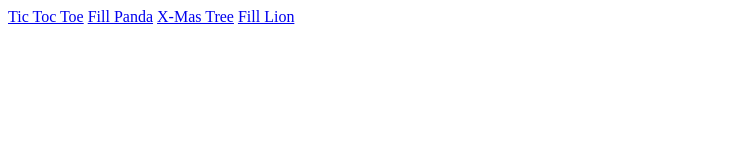
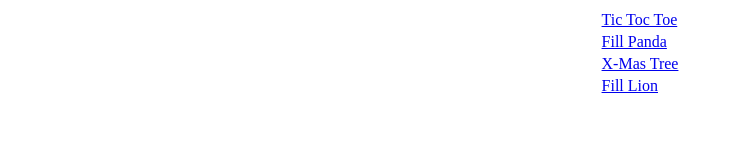
Before and after one commit to akashshri5795/JSTemplates, a plain HTML site: page index.html in a window 1280 px wide. Shown: the whole page, without its empty margins (0-733 px from the left). Drawn offline with Linux system fonts and the light colour scheme.

Commit message:
added links

```diff
--- a/index.html
+++ b/index.html
@@ -4,9 +4,16 @@
 
 </head>
 <body>
-     <a href="pages/tic_toc_toe.html">Tic Toc Toe</a>
-     <a href="pages/panda.html">Fill Panda</a>
-     <a href="pages/connect-dot.html">X-Mas Tree</a>
-     <a href="pages/tic_toc_toe.html">Fill Lion</a>
+    <center><table>
+        <tr><td> <a href="tic_toc_toe.html">Tic Toc Toe</a></td></tr>
+        <tr><td> <a href="panda.html">Fill Panda</a></td></tr>
+        <tr><td> <a href="connect-dot.html">X-Mas Tree</a></td></tr>
+        <tr><td> <a href="lion.html">Fill Lion</a></td></tr>
+    </table>
+</center>
+
+
+
+
 </body>
 </html>
```
